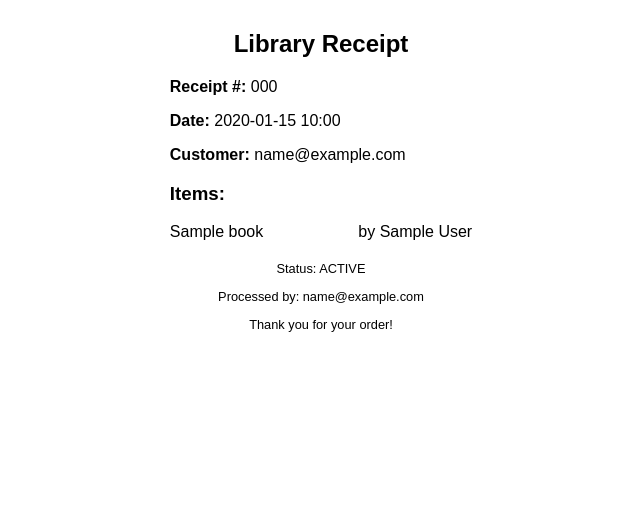
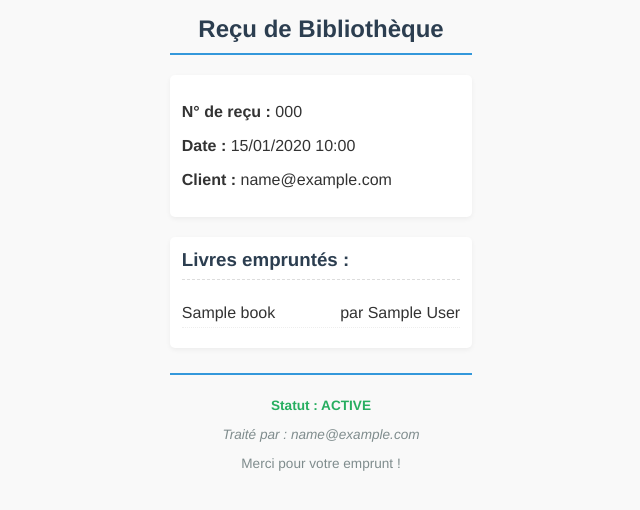
Before and after one commit to Bouchraaitkchoud/Biblio-Project, a Symfony app: template templates/receipt/pdf.html.twig in a window 1280 px wide. Shown: the top 510 px of the page, without its empty margins (319-959 px from the left). Run offline with Twig, Linux system fonts and the light colour scheme; the template is opened without the code that fills it: most values are stand-ins (such as "Sample title", 1, 10 or a date in 2020); some libraries are stand-ins or nearby versions.

Commit message:
receipt geeration function

```diff
--- a/migrations/Version20250224161920.php
+++ b/migrations/Version20250224161920.php
@@ -25,7 +25,7 @@ final class Version20250224161920 extends AbstractMigration
         $this->addSql('CREATE TABLE section (id INT AUTO_INCREMENT NOT NULL, domain_id INT NOT NULL, name VARCHAR(255) NOT NULL, INDEX IDX_2D737AEF115F0EE5 (domain_id), PRIMARY KEY(id)) DEFAULT CHARACTER SET utf8mb4 COLLATE `utf8mb4_unicode_ci` ENGINE = InnoDB');
         $this->addSql('CREATE TABLE `user` (id INT AUTO_INCREMENT NOT NULL, email VARCHAR(180) NOT NULL, roles JSON NOT NULL, password VARCHAR(255) NOT NULL, is_verified TINYINT(1) NOT NULL, UNIQUE INDEX UNIQ_IDENTIFIER_EMAIL (email), PRIMARY KEY(id)) DEFAULT CHARACTER SET utf8mb4 COLLATE `utf8mb4_unicode_ci` ENGINE = InnoDB');
         $this->addSql('CREATE TABLE messenger_messages (id BIGINT AUTO_INCREMENT NOT NULL, body LONGTEXT NOT NULL, headers LONGTEXT NOT NULL, queue_name VARCHAR(190) NOT NULL, created_at DATETIME NOT NULL COMMENT \'(DC2Type:datetime_immutable)\', available_at DATETIME NOT NULL COMMENT \'(DC2Type:datetime_immutable)\', delivered_at DATETIME DEFAULT NULL COMMENT \'(DC2Type:datetime_immutable)\', INDEX IDX_75EA56E0FB7336F0 (queue_name), INDEX IDX_75EA56E0E3BD61CE (available_at), INDEX IDX_75EA56E016BA31DB (delivered_at), PRIMARY KEY(id)) DEFAULT CHARACTER SET utf8mb4 COLLATE `utf8mb4_unicode_ci` ENGINE = InnoDB');
-        $this->addSql('ALTER TABLE book ADD CONSTRAINT FK_CBE5A331D823E37A FOREIGN KEY (section_id) REFERENCES section (id)');
+       // $this->addSql('ALTER TABLE book ADD CONSTRAINT FK_CBE5A331D823E37A FOREIGN KEY (section_id) REFERENCES section (id)');
         $this->addSql('ALTER TABLE section ADD CONSTRAINT FK_2D737AEF115F0EE5 FOREIGN KEY (domain_id) REFERENCES domain (id)');
     }
 
--- a/templates/receipt/pdf.html.twig
+++ b/templates/receipt/pdf.html.twig
@@ -2,41 +2,99 @@
 <html>
 <head>
     <meta charset="UTF-8">
-    <title>Receipt {{ receipt.code }}</title>
+    <title>Reçu {{ receipt.code }}</title>
     <style>
-        body { font-family: Arial, sans-serif; width: 80mm; margin: 0 auto; padding: 10px; }
-        .header { text-align: center; margin-bottom: 15px; }
-        .receipt-info { margin-bottom: 10px; }
-        .items { margin: 15px 0; }
-        .item { display: flex; justify-content: space-between; margin: 5px 0; }
-        .footer { margin-top: 20px; text-align: center; font-size: 0.8em; }
+        body {
+            font-family: 'Helvetica Neue', Arial, sans-serif;
+            width: 80mm;
+            margin: 0 auto;
+            padding: 15px;
+            background-color: #f9f9f9;
+            color: #333;
+        }
+        .header {
+            text-align: center;
+            margin-bottom: 20px;
+            border-bottom: 2px solid #3498db;
+            padding-bottom: 10px;
+        }
+        .header h2 {
+            color: #2c3e50;
+            margin: 0;
+            font-size: 1.5em;
+        }
+        .receipt-info {
+            margin-bottom: 15px;
+            background: #fff;
+            padding: 12px;
+            border-radius: 5px;
+            box-shadow: 0 2px 5px rgba(0,0,0,0.05);
+        }
+        .items {
+            margin: 20px 0;
+            background: #fff;
+            padding: 12px;
+            border-radius: 5px;
+            box-shadow: 0 2px 5px rgba(0,0,0,0.05);
+        }
+        .items h3 {
+            border-bottom: 1px dashed #ddd;
+            padding-bottom: 8px;
+            margin-top: 0;
+            color: #2c3e50;
+        }
+        .item {
+            display: flex;
+            justify-content: space-between;
+            margin: 8px 0;
+            padding: 5px 0;
+            border-bottom: 1px dotted #eee;
+        }
+        .item span:first-child {
+            font-weight: 500;
+        }
+        .footer {
+            margin-top: 25px;
+            text-align: center;
+            font-size: 0.85em;
+            color: #7f8c8d;
+            border-top: 2px solid #3498db;
+            padding-top: 10px;
+        }
+        .status {
+            font-weight: bold;
+            color: #27ae60;
+        }
+        .processed-by {
+            font-style: italic;
+        }
     </style>
 </head>
 <body>
     <div class="header">
-        <h2>Library Receipt</h2>
+        <h2>Reçu de Bibliothèque</h2>
     </div>
 
     <div class="receipt-info">
-        <p><strong>Receipt #:</strong> {{ receipt.code }}</p>
-        <p><strong>Date:</strong> {{ receipt.generatedAt|date('Y-m-d H:i') }}</p>
-        <p><strong>Customer:</strong> {{ receipt.cart.user.email }}</p>
+        <p><strong>N° de reçu :</strong> {{ receipt.code }}</p>
+        <p><strong>Date :</strong> {{ receipt.generatedAt|date('d/m/Y H:i') }}</p>
+        <p><strong>Client :</strong> {{ receipt.cart.user.email }}</p>
     </div>
 
     <div class="items">
-        <h3>Items:</h3>
+        <h3>Livres empruntés :</h3>
         {% for book in receipt.cart.books %}
         <div class="item">
             <span>{{ book.title }}</span>
-            <span>by {{ book.author }}</span>
+            <span>par {{ book.author }}</span>
         </div>
         {% endfor %}
     </div>
 
     <div class="footer">
-        <p>Status: {{ receipt.cart.status|upper }}</p>
-        <p>Processed by: {{ receipt.cart.processedBy ? receipt.cart.processedBy.email : 'SYSTEM' }}</p>
-        <p>Thank you for your order!</p>
+        <p><span class="status">Statut : {{ receipt.cart.status|upper }}</span></p>
+        <p class="processed-by">Traité par : {{ receipt.cart.processedBy ? receipt.cart.processedBy.email : 'SYSTÈME' }}</p>
+        <p>Merci pour votre emprunt !</p>
     </div>
 </body>
 </html>
```
Also changed, not shown: migrations/Version20250415133737.php (added, +31 -0 lines), migrations/Version20250415134621.php (added, +31 -0 lines), src/Controller/Admin/OrderController.php (+4 -28 lines), src/Controller/CartController.php (+3 -6 lines), src/Controller/ReceiptController.php (+7 -0 lines), templates/admin/order/index.html.twig (+6 -1 lines).
